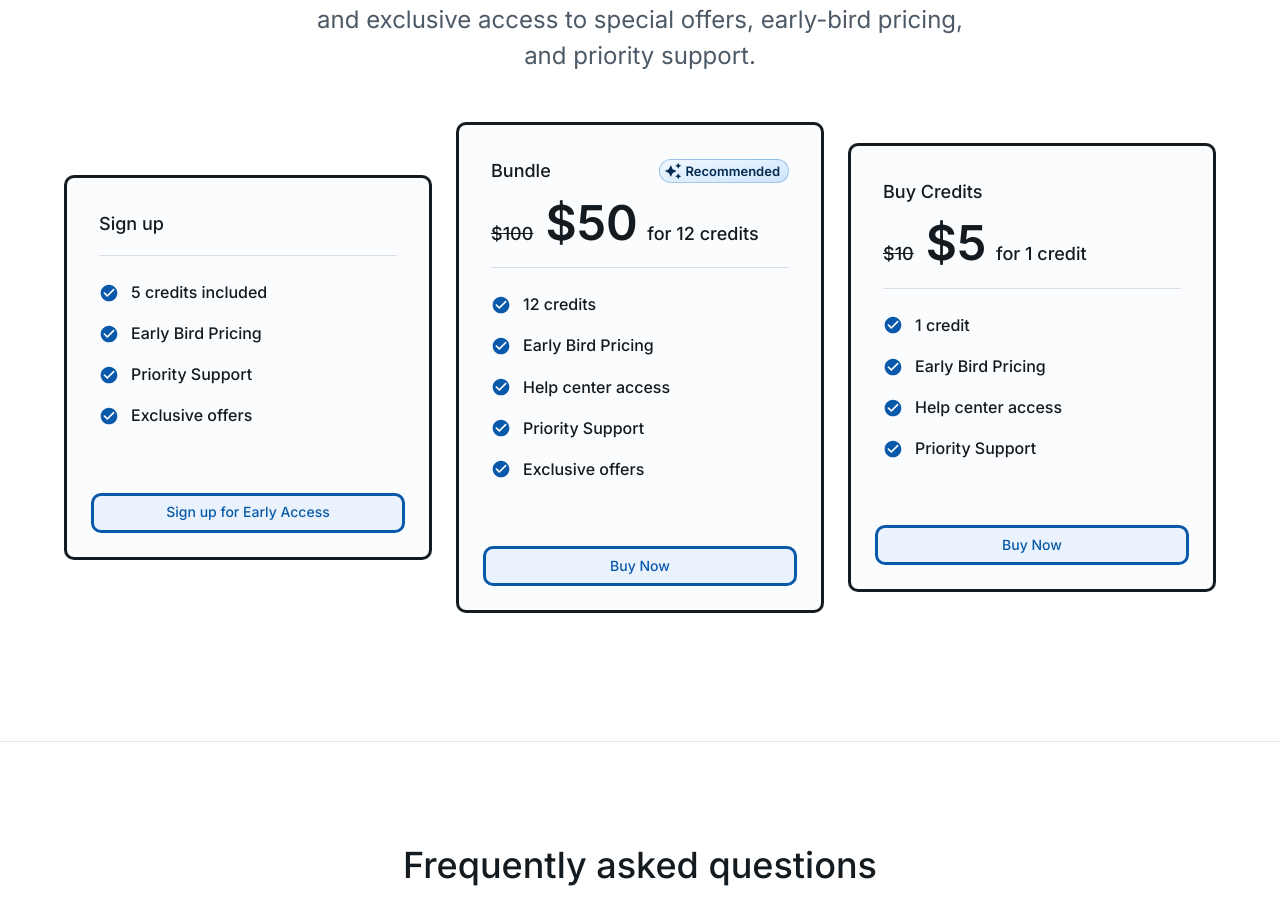
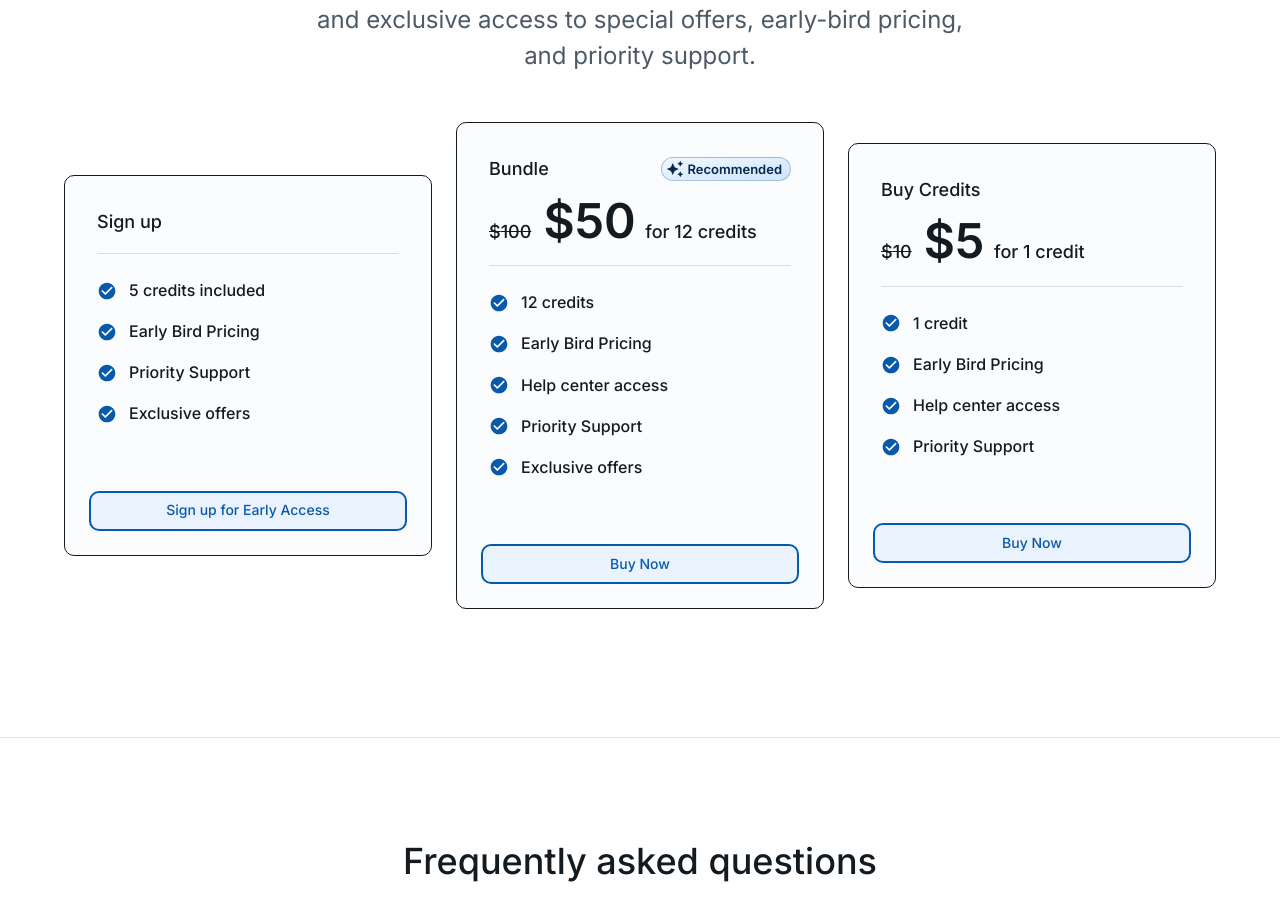
Before and after one commit to Evilcmd/binarydec-landingpage-frontend, a React (Create React App) app: page / in a window 1280 px wide. Shown: the part 3171-4090 px from the top of the page. Built offline with nearby package versions, Linux system fonts and the light colour scheme.

Commit message:
minor updates

```diff
--- a/src/components/Pricing.js
+++ b/src/components/Pricing.js
@@ -107,14 +107,14 @@ export default function Pricing() {
                                 display: 'flex',
                                 flexDirection: 'column',
                                 gap: 4,
-                                border: tier.title === 'Professional' ? '4px solid' : '3px solid',
+                                border: tier.title === 'Bundle' ? '1px solid' : '1px solid',
 
                                 borderColor:
-                                    tier.title === 'Professional' ? 'white' : 'grey',
-                                background:
-                                    tier.title === 'Professional'
-                                        ? 'linear-gradient(#033363, #021F3B)'
-                                        : undefined,
+                                    tier.title === 'Bundle' ? 'grey' : 'grey',
+                                // background:
+                                //     tier.title === 'Bundle'
+                                //         ? 'linear-gradient(#033363, #021F3B)'
+                                //         : undefined,
 
                             }}
                         >
@@ -217,7 +217,7 @@ export default function Pricing() {
                                     href={tier.href}
                                     target="_blank"
                                     sx={{
-                                        border:'3px solid',
+                                        border: '2px solid',
                                     }}
                                 >
                                     {tier.buttonText}
```
